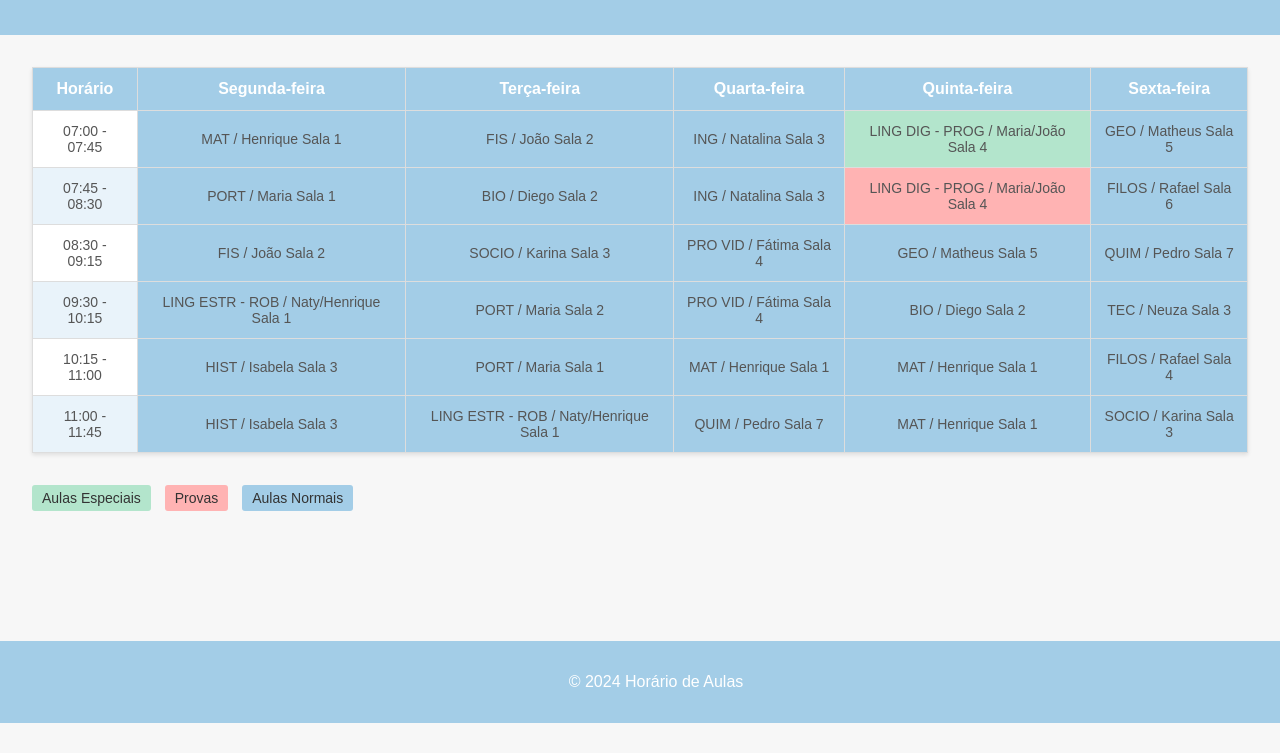
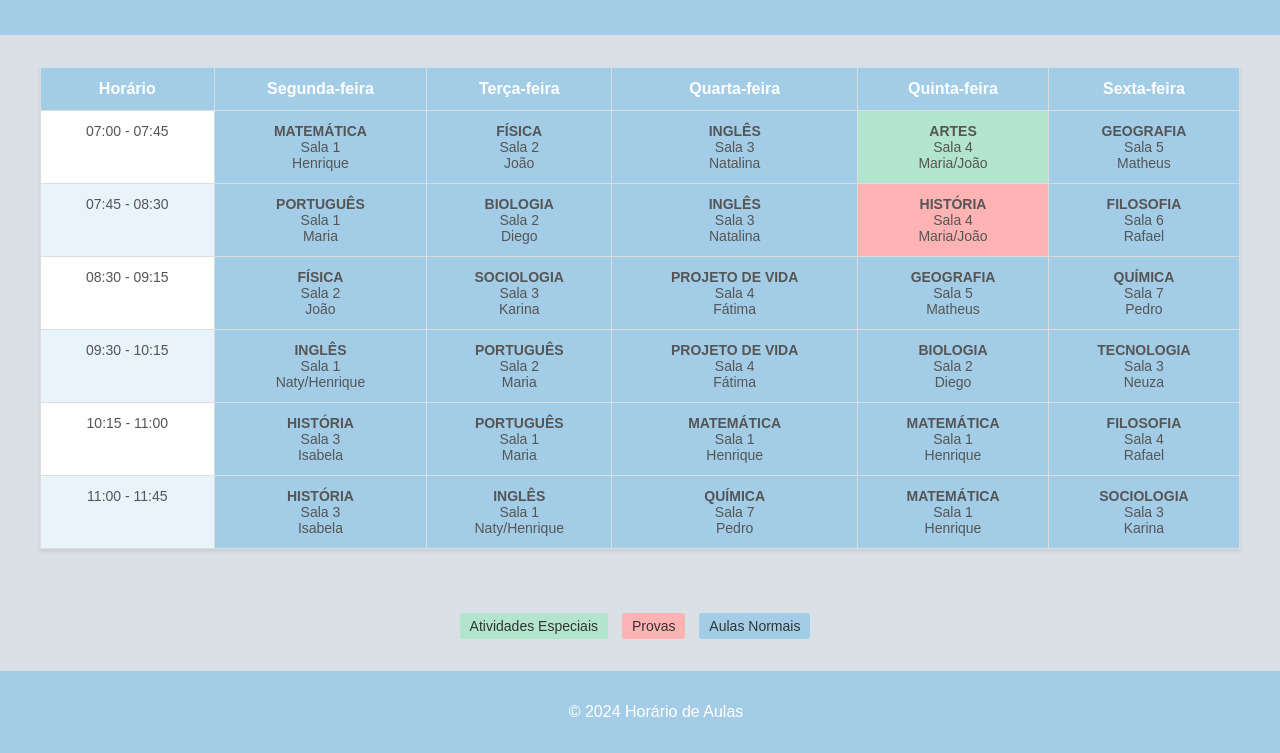
Before and after one commit to ProjetoDDSIntegrador/TCC2024, a plain HTML site: page index.html in a window 1280 px wide. Shown: the part 77-830 px from the top of the page. Before the commit the page ends 800 px from the top, so only its background shows below. Drawn offline with Linux system fonts and the light colour scheme.

Commit message:
Update index.html

```diff
--- a/index.html
+++ b/index.html
@@ -12,7 +12,7 @@
             display: flex;
             flex-direction: column;
             min-height: 100vh;
-            background-color: #f7f7f7;
+            background-color: #d9e1e6;
         }
 
         header {
@@ -23,8 +23,20 @@
         }
 
         main {
+            display: flex;
+            flex-direction: column;
+            justify-content: center; /* Centraliza verticalmente */
+            align-items: center; /* Centraliza horizontalmente */
             flex: 1;
             padding: 2rem;
+        }
+
+        .tabela-container {
+            max-width: 1200px; /* Ajuste a largura máxima conforme necessário */
+            width: 100%;
+            display: flex;
+            flex-direction: column;
+            align-items: center;
         }
 
         table {
@@ -57,6 +69,7 @@
         td {
             font-size: 14px;
             color: #555;
+            vertical-align: top; /* Alinha o texto ao topo da célula */
         }
 
         footer {
@@ -86,7 +99,7 @@
         }
 
         .legenda {
-            margin-top: 1rem;
+            margin-top: 2rem; /* Adiciona espaço acima das legendas */
             font-size: 14px;
             color: #555;
         }
@@ -119,6 +132,7 @@
         <h1>Horário de Aulas - 1º ano Turno Matutino</h1>
     </header>
     <main>
+        <div class="tabela-container">
             <table>
                 <thead>
                     <tr>
@@ -134,12 +148,12 @@
                     <!-- A tabela será preenchida pelo JavaScript -->
                 </tbody>
             </table>
-
-        <!-- Legendas abaixo da tabela -->
+            <!-- Seção de legendas abaixo da tabela -->
             <div class="legenda">
-            <div class="legenda-especial">Aulas Especiais</div>
+                <div class="legenda-especial">Atividades Especiais</div>
                 <div class="legenda-prova">Provas</div>
                 <div class="legenda-normal">Aulas Normais</div>
+            </div>
         </div>
     </main>
     <footer>
@@ -149,51 +163,51 @@
         const horarioAulas = [
             {
                 horario: "07:00 - 07:45",
-                segunda: { disciplina: "MAT", professor: "Henrique", sala: "Sala 1" },
-                terca: { disciplina: "FIS", professor: "João", sala: "Sala 2" },
-                quarta: { disciplina: "ING", professor: "Natalina", sala: "Sala 3" },
-                quinta: { disciplina: "LING DIG - PROG", professor: "Maria/João", sala: "Sala 4", especial: true },
-                sexta: { disciplina: "GEO", professor: "Matheus", sala: "Sala 5" }
+                segunda: { disciplina: "MATEMÁTICA", professor: "Henrique", sala: "Sala 1" },
+                terca: { disciplina: "FÍSICA", professor: "João", sala: "Sala 2" },
+                quarta: { disciplina: "INGLÊS", professor: "Natalina", sala: "Sala 3" },
+                quinta: { disciplina: "ARTES", professor: "Maria/João", sala: "Sala 4", especial: true },
+                sexta: { disciplina: "GEOGRAFIA", professor: "Matheus", sala: "Sala 5" }
             },
             {
                 horario: "07:45 - 08:30",
-                segunda: { disciplina: "PORT", professor: "Maria", sala: "Sala 1" },
-                terca: { disciplina: "BIO", professor: "Diego", sala: "Sala 2" },
-                quarta: { disciplina: "ING", professor: "Natalina", sala: "Sala 3" },
-                quinta: { disciplina: "LING DIG - PROG", professor: "Maria/João", sala: "Sala 4", prova: true },
-                sexta: { disciplina: "FILOS", professor: "Rafael", sala: "Sala 6" }
+                segunda: { disciplina: "PORTUGUÊS", professor: "Maria", sala: "Sala 1" },
+                terca: { disciplina: "BIOLOGIA", professor: "Diego", sala: "Sala 2" },
+                quarta: { disciplina: "INGLÊS", professor: "Natalina", sala: "Sala 3" },
+                quinta: { disciplina: "HISTÓRIA", professor: "Maria/João", sala: "Sala 4", prova: true },
+                sexta: { disciplina: "FILOSOFIA", professor: "Rafael", sala: "Sala 6" }
             },
             {
                 horario: "08:30 - 09:15",
-                segunda: { disciplina: "FIS", professor: "João", sala: "Sala 2" },
-                terca: { disciplina: "SOCIO", professor: "Karina", sala: "Sala 3" },
-                quarta: { disciplina: "PRO VID", professor: "Fátima", sala: "Sala 4" },
-                quinta: { disciplina: "GEO", professor: "Matheus", sala: "Sala 5" },
-                sexta: { disciplina: "QUIM", professor: "Pedro", sala: "Sala 7" }
+                segunda: { disciplina: "FÍSICA", professor: "João", sala: "Sala 2" },
+                terca: { disciplina: "SOCIOLOGIA", professor: "Karina", sala: "Sala 3" },
+                quarta: { disciplina: "PROJETO DE VIDA", professor: "Fátima", sala: "Sala 4" },
+                quinta: { disciplina: "GEOGRAFIA", professor: "Matheus", sala: "Sala 5" },
+                sexta: { disciplina: "QUÍMICA", professor: "Pedro", sala: "Sala 7" }
             },
             {
                 horario: "09:30 - 10:15",
-                segunda: { disciplina: "LING ESTR - ROB", professor: "Naty/Henrique", sala: "Sala 1" },
-                terca: { disciplina: "PORT", professor: "Maria", sala: "Sala 2" },
-                quarta: { disciplina: "PRO VID", professor: "Fátima", sala: "Sala 4" },
-                quinta: { disciplina: "BIO", professor: "Diego", sala: "Sala 2" },
-                sexta: { disciplina: "TEC", professor: "Neuza", sala: "Sala 3" }
+                segunda: { disciplina: "INGLÊS", professor: "Naty/Henrique", sala: "Sala 1" },
+                terca: { disciplina: "PORTUGUÊS", professor: "Maria", sala: "Sala 2" },
+                quarta: { disciplina: "PROJETO DE VIDA", professor: "Fátima", sala: "Sala 4" },
+                quinta: { disciplina: "BIOLOGIA", professor: "Diego", sala: "Sala 2" },
+                sexta: { disciplina: "TECNOLOGIA", professor: "Neuza", sala: "Sala 3" }
             },
             {
                 horario: "10:15 - 11:00",
-                segunda: { disciplina: "HIST", professor: "Isabela", sala: "Sala 3" },
-                terca: { disciplina: "PORT", professor: "Maria", sala: "Sala 1" },
-                quarta: { disciplina: "MAT", professor: "Henrique", sala: "Sala 1" },
-                quinta: { disciplina: "MAT", professor: "Henrique", sala: "Sala 1" },
-                sexta: { disciplina: "FILOS", professor: "Rafael", sala: "Sala 4" }
+                segunda: { disciplina: "HISTÓRIA", professor: "Isabela", sala: "Sala 3" },
+                terca: { disciplina: "PORTUGUÊS", professor: "Maria", sala: "Sala 1" },
+                quarta: { disciplina: "MATEMÁTICA", professor: "Henrique", sala: "Sala 1" },
+                quinta: { disciplina: "MATEMÁTICA", professor: "Henrique", sala: "Sala 1" },
+                sexta: { disciplina: "FILOSOFIA", professor: "Rafael", sala: "Sala 4" }
             },
             {
                 horario: "11:00 - 11:45",
-                segunda: { disciplina: "HIST", professor: "Isabela", sala: "Sala 3" },
-                terca: { disciplina: "LING ESTR - ROB", professor: "Naty/Henrique", sala: "Sala 1" },
-                quarta: { disciplina: "QUIM", professor: "Pedro", sala: "Sala 7" },
-                quinta: { disciplina: "MAT", professor: "Henrique", sala: "Sala 1" },
-                sexta: { disciplina: "SOCIO", professor: "Karina", sala: "Sala 3" }
+                segunda: { disciplina: "HISTÓRIA", professor: "Isabela", sala: "Sala 3" },
+                terca: { disciplina: "INGLÊS", professor: "Naty/Henrique", sala: "Sala 1" },
+                quarta: { disciplina: "QUÍMICA", professor: "Pedro", sala: "Sala 7" },
+                quinta: { disciplina: "MATEMÁTICA", professor: "Henrique", sala: "Sala 1" },
+                sexta: { disciplina: "SOCIOLOGIA", professor: "Karina", sala: "Sala 3" }
             }
         ];
 
@@ -210,7 +224,12 @@
                 ["segunda", "terca", "quarta", "quinta", "sexta"].forEach(dia => {
                     const celula = document.createElement("td");
                     const aulaDia = aula[dia];
-                    celula.textContent = `${aulaDia.disciplina} / ${aulaDia.professor}\n${aulaDia.sala}`;
+
+                    celula.innerHTML = `
+                        <div><strong>${aulaDia.disciplina}</strong></div>
+                        <div>${aulaDia.sala}</div>
+                        <div>${aulaDia.professor}</div>
+                    `;
 
                     if (aulaDia.especial) {
                         celula.classList.add("especial");
```
Lines whose indentation alone changed are shown as unchanged.
